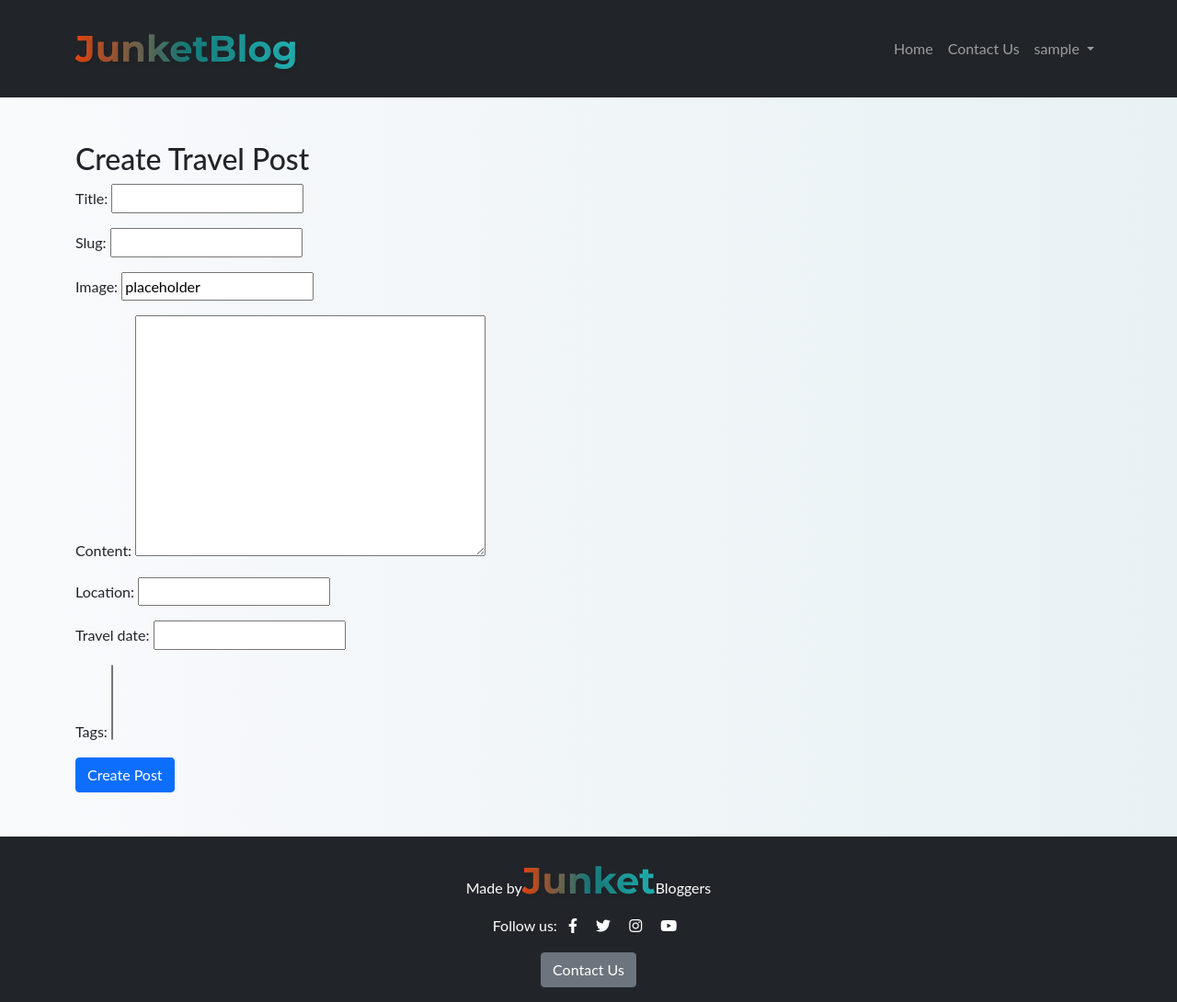
After one commit to Milosson/JunketBlog, a Django app: page /create/ in a window 1280 px wide. The commit adds this page. Shown: the whole page at 92% size. Run offline with Django 4.2, Linux system fonts and the light colour scheme; the visitor is signed in with stand-in values (Sample User, id 1); data that the repository does not hold is empty.

Commit message:
Add travel post creation function with form and template

```diff
--- a/blog/forms.py
+++ b/blog/forms.py
@@ -1,8 +1,10 @@
 from django import forms
 from .models import Comment
+from .models import TravelPost
 from crispy_forms.helper import FormHelper
 from crispy_forms.layout import Submit, Layout, Field, Row, Column
 from .models import ContactRequest
+
 
 class CommentForm(forms.ModelForm):
     class Meta:
@@ -40,3 +42,16 @@ class ContactForm(forms.ModelForm):
                 'required': '',
             },
         }
+
+class TravelPostForm(forms.ModelForm):
+    class Meta:
+        model = TravelPost
+        fields = [
+            'title',
+            'slug',
+            'featured_image',
+            'content',
+            'location',
+            'travel_date',
+            'tags',
+    ]
--- /dev/null
+++ b/blog/templates/blog/create_travel_post.html
@@ -0,0 +1,10 @@
+
+{% extends "base.html" %}
+{% block content %}
+<h2>Create Travel Post</h2>
+<form method="POST" enctype="multipart/form-data">  <!-- Include enctype for file uploads -->
+    {% csrf_token %}
+    {{ form.as_p }}  <!-- Render the form fields -->
+    <button type="submit" class="btn btn-primary">Create Post</button>
+</form>
+{% endblock %}
--- a/blog/urls.py
+++ b/blog/urls.py
@@ -1,9 +1,10 @@
 from django.urls import path
 from django.contrib.auth import views as auth_views
 from . import views
-from .views import post_list, post_detail, contact_us, contact_success, comment_edit
+from .views import post_list, post_detail, contact_us, contact_success, comment_edit, create_travel_post
 
 urlpatterns = [
+    path('create/', create_travel_post, name='create_travel_post'),
     path('login/', auth_views.LoginView.as_view, name='login'),
     path('', views.post_list, name='home'),  # Home page for all posts
     path('post/<slug:slug>/', views.post_detail, name='post_detail'),  # Detail view for a single post
--- a/blog/views.py
+++ b/blog/views.py
@@ -7,6 +7,7 @@ from django.urls import reverse
 from .models import TravelPost, Comment
 from .forms import CommentForm
 from .forms import ContactForm
+from .forms import TravelPostForm
 
 @login_required
 def post_detail(request, slug):
@@ -116,3 +117,18 @@ def comment_delete(request, slug, comment_id):
         messages.error(request, 'You are not allowed to delete this comment!')
 
     return redirect('post_detail', slug=slug)
+
+
+@login_required
+def create_travel_post(request):
+    if request.method == 'POST':
+        form = TravelPostForm(request.POST, request.FILES)  # Include FILES for image upload
+        if form.is_valid():
+            travel_post = form.save(commit=False)  # Do not save to DB yet
+            travel_post.author = request.user  # Set the author to the logged-in user
+            travel_post.save()  # Save the travel post
+            return redirect('post_list')  # Redirect to the post list page or any other page
+    else:
+        form = TravelPostForm()
+
+    return render(request, 'blog/create_travel_post.html', {'form': form})
--- a/templates/base.html
+++ b/templates/base.html
@@ -3,7 +3,7 @@
 {% url 'account_login' as login_url %}
 {% url 'account_signup' as signup_url %}
 {% url 'account_logout' as logout_url %}
-{% url 'contact_us' as contact_url %}  <!-- Added contact URL -->
+{% url 'contact_us' as contact_url %}
 
 <!DOCTYPE html>
 <html lang="en" class="h-100">
@@ -46,9 +46,19 @@
                     <li class="nav-item">
                         <a class="nav-link {% if request.path == contact_url %}active{% endif %}" href="{% url 'contact_us' %}">Contact Us</a>
                     </li>
+
                     {% if user.is_authenticated %}
-                    <li class="nav-item">
-                        <a class="nav-link {% if request.path == logout_url %}active{% endif %}" aria-current="page" href="{% url 'account_logout' %}">Logout</a>
+                    <!-- User dropdown -->
+                    <li class="nav-item dropdown">
+                        <a class="nav-link dropdown-toggle" href="#" id="userDropdown" role="button" data-bs-toggle="dropdown" aria-expanded="false">
+                            {{ user.username }}
+                        </a>
+                        <ul class="dropdown-menu dropdown-menu-end" aria-labelledby="userDropdown">
+                            <li><a class="dropdown-item" href="{% url 'create_travel_post' %}">Create Post</a></li>
+
+                            <li><hr class="dropdown-divider"></li>
+                            <li><a class="dropdown-item" href="{% url 'account_logout' %}">Logout</a></li>
+                        </ul>
                     </li>
                     {% else %}
                     <li class="nav-item">
```
